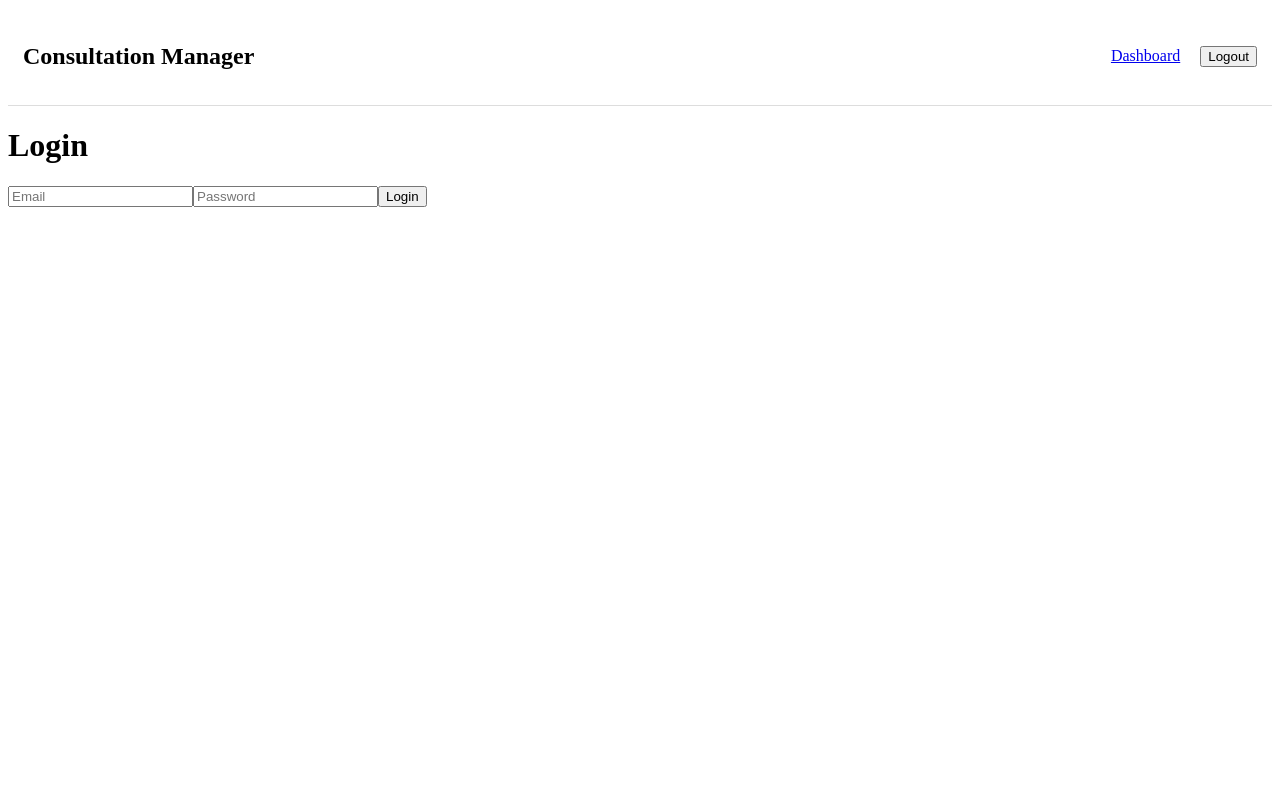
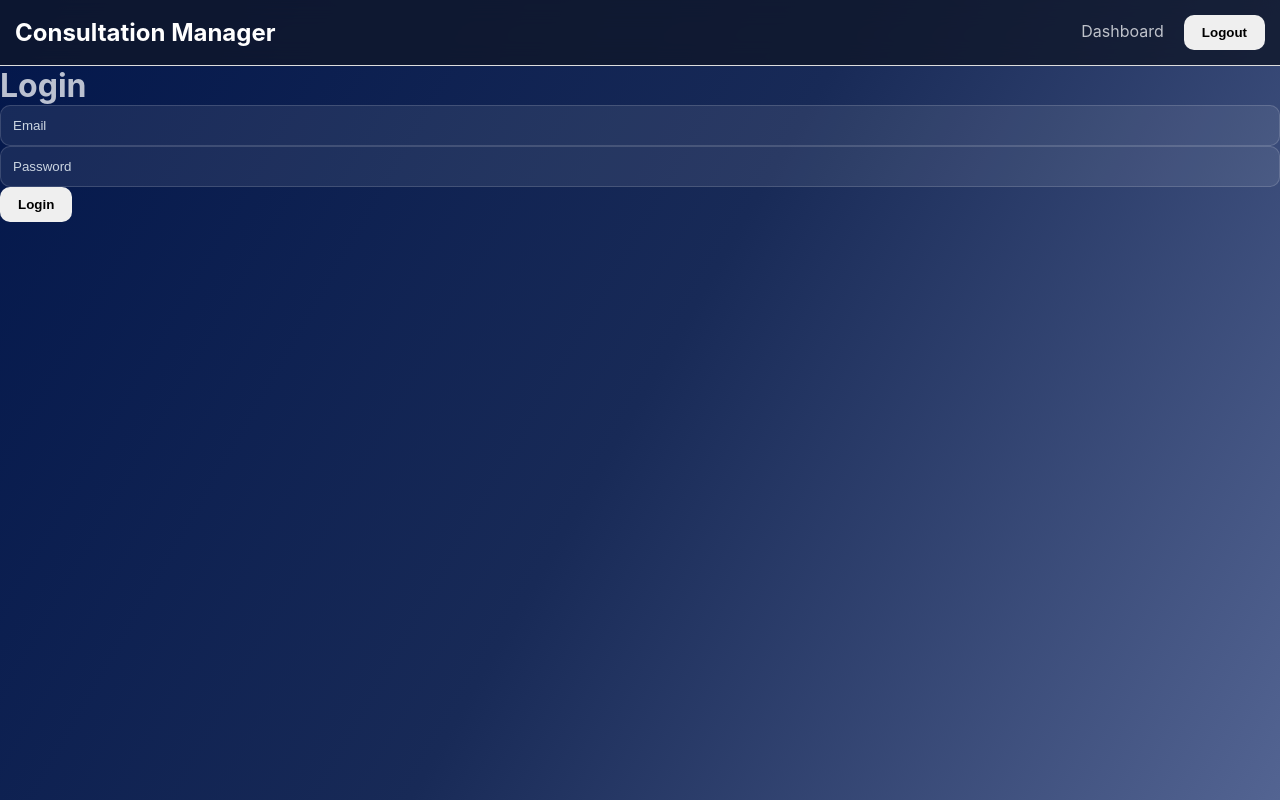
Before and after one commit to sanchali2807/ConsulationRecordingManager, a React app in the folder consultation-recording-manager/frontend/: page /login in a window 1280 px wide. Built offline with nearby package versions, Linux system fonts and the light colour scheme; the HTML template or start-up script is replaced by a standard one.

Commit message:
features

```diff
--- a/consultation-recording-manager/frontend/src/App.css
+++ b/consultation-recording-manager/frontend/src/App.css
@@ -1,184 +1,44 @@
-.counter {
-  font-size: 16px;
-  padding: 5px 10px;
-  border-radius: 5px;
-  color: var(--accent);
-  background: var(--accent-bg);
-  border: 2px solid transparent;
-  transition: border-color 0.3s;
-  margin-bottom: 24px;
-
-  &:hover {
-    border-color: var(--accent-border);
-  }
-  &:focus-visible {
-    outline: 2px solid var(--accent);
-    outline-offset: 2px;
-  }
+* {
+  margin: 0;
+  padding: 0;
+  box-sizing: border-box;
 }
 
-.hero {
-  position: relative;
-
-  .base,
-  .framework,
-  .vite {
-    inset-inline: 0;
-    margin: 0 auto;
-  }
-
-  .base {
-    width: 170px;
-    position: relative;
-    z-index: 0;
-  }
-
-  .framework,
-  .vite {
-    position: absolute;
-  }
-
-  .framework {
-    z-index: 1;
-    top: 34px;
-    height: 28px;
-    transform: perspective(2000px) rotateZ(300deg) rotateX(44deg) rotateY(39deg)
-      scale(1.4);
-  }
-
-  .vite {
-    z-index: 0;
-    top: 107px;
-    height: 26px;
-    width: auto;
-    transform: perspective(2000px) rotateZ(300deg) rotateX(40deg) rotateY(39deg)
-      scale(0.8);
-  }
+body {
+  font-family: Arial, sans-serif;
+  background: #121212;
+  color: #f3f4f6;
 }
 
-#center {
-  display: flex;
-  flex-direction: column;
-  gap: 25px;
-  place-content: center;
-  place-items: center;
-  flex-grow: 1;
-
-  @media (max-width: 1024px) {
-    padding: 32px 20px 24px;
-    gap: 18px;
-  }
+a {
+  color: inherit;
+  text-decoration: none;
 }
 
-#next-steps {
-  display: flex;
-  border-top: 1px solid var(--border);
-  text-align: left;
-
-  & > div {
-    flex: 1 1 0;
-    padding: 32px;
-    @media (max-width: 1024px) {
-      padding: 24px 20px;
-    }
-  }
-
-  .icon {
-    margin-bottom: 16px;
-    width: 22px;
-    height: 22px;
-  }
-
-  @media (max-width: 1024px) {
-    flex-direction: column;
-    text-align: center;
-  }
+button {
+  cursor: pointer;
+  border: none;
+  border-radius: 8px;
+  padding: 10px 16px;
+  transition: 0.2s;
 }
 
-#docs {
-  border-right: 1px solid var(--border);
-
-  @media (max-width: 1024px) {
-    border-right: none;
-    border-bottom: 1px solid var(--border);
-  }
+button:hover {
+  opacity: 0.9;
 }
 
-#next-steps ul {
-  list-style: none;
-  padding: 0;
-  display: flex;
-  gap: 8px;
-  margin: 32px 0 0;
-
-  .logo {
-    height: 18px;
-  }
-
-  a {
-    color: var(--text-h);
-    font-size: 16px;
-    border-radius: 6px;
-    background: var(--social-bg);
-    display: flex;
-    padding: 6px 12px;
-    align-items: center;
-    gap: 8px;
-    text-decoration: none;
-    transition: box-shadow 0.3s;
-
-    &:hover {
-      box-shadow: var(--shadow);
-    }
-    .button-icon {
-      height: 18px;
-      width: 18px;
-    }
-  }
-
-  @media (max-width: 1024px) {
-    margin-top: 20px;
-    flex-wrap: wrap;
-    justify-content: center;
-
-    li {
-      flex: 1 1 calc(50% - 8px);
-    }
-
-    a {
-      width: 100%;
-      justify-content: center;
-      box-sizing: border-box;
-    }
-  }
+input,
+select,
+textarea {
+  width: 100%;
+  padding: 10px;
+  border-radius: 8px;
+  border: 1px solid #333;
+  background: #1e1e1e;
+  color: white;
 }
 
-#spacer {
-  height: 88px;
-  border-top: 1px solid var(--border);
-  @media (max-width: 1024px) {
-    height: 48px;
-  }
+hr {
+  margin: 20px 0;
+  border: 1px solid #2d2d2d;
 }
-
-.ticks {
-  position: relative;
-  width: 100%;
-
-  &::before,
-  &::after {
-    content: '';
-    position: absolute;
-    top: -4.5px;
-    border: 5px solid transparent;
-  }
-
-  &::before {
-    left: 0;
-    border-left-color: var(--border);
-  }
-  &::after {
-    right: 0;
-    border-right-color: var(--border);
-  }
-}
--- a/consultation-recording-manager/frontend/src/components/Navbar.jsx
+++ b/consultation-recording-manager/frontend/src/components/Navbar.jsx
@@ -20,7 +20,7 @@ export default function Navbar() {
   };
 
   return (
-    <nav
+    <nav className="navbar"
       style={{
         padding: "15px",
         display: "flex",
@@ -48,6 +48,7 @@ export default function Navbar() {
         </Link>
 
         <button
+        className="primary-btn"
           onClick={
             handleLogout
           }
--- a/consultation-recording-manager/frontend/src/index.css
+++ b/consultation-recording-manager/frontend/src/index.css
@@ -1,111 +1,157 @@
-:root {
-  --text: #6b6375;
-  --text-h: #08060d;
-  --bg: #fff;
-  --border: #e5e4e7;
-  --code-bg: #f4f3ec;
-  --accent: #aa3bff;
-  --accent-bg: rgba(170, 59, 255, 0.1);
-  --accent-border: rgba(170, 59, 255, 0.5);
-  --social-bg: rgba(244, 243, 236, 0.5);
-  --shadow:
-    rgba(0, 0, 0, 0.1) 0 10px 15px -3px, rgba(0, 0, 0, 0.05) 0 4px 6px -2px;
-
-  --sans: system-ui, 'Segoe UI', Roboto, sans-serif;
-  --heading: system-ui, 'Segoe UI', Roboto, sans-serif;
-  --mono: ui-monospace, Consolas, monospace;
-
-  font: 18px/145% var(--sans);
-  letter-spacing: 0.18px;
-  color-scheme: light dark;
-  color: var(--text);
-  background: var(--bg);
-  font-synthesis: none;
-  text-rendering: optimizeLegibility;
-  -webkit-font-smoothing: antialiased;
-  -moz-osx-font-smoothing: grayscale;
-
-  @media (max-width: 1024px) {
-    font-size: 16px;
-  }
-}
-
-@media (prefers-color-scheme: dark) {
-  :root {
-    --text: #9ca3af;
-    --text-h: #f3f4f6;
-    --bg: #16171d;
-    --border: #2e303a;
-    --code-bg: #1f2028;
-    --accent: #c084fc;
-    --accent-bg: rgba(192, 132, 252, 0.15);
-    --accent-border: rgba(192, 132, 252, 0.5);
-    --social-bg: rgba(47, 48, 58, 0.5);
-    --shadow:
-      rgba(0, 0, 0, 0.4) 0 10px 15px -3px, rgba(0, 0, 0, 0.25) 0 4px 6px -2px;
-  }
-
-  #social .button-icon {
-    filter: invert(1) brightness(2);
-  }
+* {
+  margin: 0;
+  padding: 0;
+  box-sizing: border-box;
 }
 
 body {
-  margin: 0;
+  font-family: Inter, Arial, sans-serif;
+  min-height: 100vh;
+
+  background:
+    linear-gradient(
+      120deg,
+      #03174b,
+      #182a57,
+      #536492
+    );
+
+  color: #f8fafcbf;
 }
 
-#root {
-  width: 1126px;
-  max-width: 100%;
-  margin: 0 auto;
-  text-align: center;
-  border-inline: 1px solid var(--border);
-  min-height: 100svh;
-  display: flex;
-  flex-direction: column;
-  box-sizing: border-box;
+a {
+  text-decoration: none;
+  color: inherit;
 }
 
-h1,
-h2 {
-  font-family: var(--heading);
-  font-weight: 500;
-  color: var(--text-h);
+button {
+  border: none;
+  border-radius: 10px;
+  padding: 10px 18px;
+  cursor: pointer;
+  font-weight: 600;
+
+  transition: all 0.25s ease;
 }
 
-h1 {
-  font-size: 56px;
-  letter-spacing: -1.68px;
-  margin: 32px 0;
-  @media (max-width: 1024px) {
-    font-size: 36px;
-    margin: 20px 0;
-  }
-}
-h2 {
-  font-size: 24px;
-  line-height: 118%;
-  letter-spacing: -0.24px;
-  margin: 0 0 8px;
-  @media (max-width: 1024px) {
-    font-size: 20px;
-  }
-}
-p {
-  margin: 0;
+button:hover {
+  transform: translateY(-2px);
 }
 
-code,
-.counter {
-  font-family: var(--mono);
-  display: inline-flex;
-  border-radius: 4px;
-  color: var(--text-h);
+input,
+select,
+textarea {
+  width: 100%;
+  padding: 12px;
+
+  border-radius: 10px;
+
+  border: 1px solid
+    rgba(255,255,255,0.15);
+
+  background:
+    rgba(255,255,255,0.08);
+
+  color: white;
+
+  outline: none;
 }
 
-code {
-  font-size: 15px;
-  line-height: 135%;
-  padding: 4px 8px;
-  background: var(--code-bg);
+input::placeholder,
+textarea::placeholder {
+  color: #cbd5e1;
 }
+
+.page-container {
+  max-width: 1400px;
+  margin: 0 auto;
+  padding: 30px;
+}
+hr {
+  border: none;
+  border-top: 1px solid
+    rgba(255,255,255,0.1);
+
+  margin: 25px 0;
+}
+
+
+
+.navbar {
+  background:
+    rgba(15,23,42,0.8);
+
+  backdrop-filter: blur(12px);
+
+  border-bottom:
+    1px solid rgba(
+      255,
+      255,
+      255,
+      0.1
+    );
+
+  padding: 18px 32px;
+
+  display: flex;
+
+  justify-content:
+    space-between;
+
+  align-items: center;
+}
+
+.navbar h2 {
+  color: white;
+}
+
+.logout-btn {
+  background:
+    linear-gradient(
+      135deg,
+      #2563eb,
+      #4f46e5
+    );
+
+  color: white;
+}
+
+
+.stats-container {
+  display: flex;
+  gap: 20px;
+  margin-bottom: 25px;
+}
+
+.stat-card {
+  flex: 1;
+
+  background:
+    rgba(255,255,255,0.08);
+
+  backdrop-filter:
+    blur(10px);
+
+  border:
+    1px solid
+    rgba(
+      255,
+      255,
+      255,
+      0.12
+    );
+
+  border-radius: 16px;
+
+  padding: 20px;
+}
+
+.stat-card h4 {
+  color: #cbd5e1;
+}
+
+.stat-card p {
+  font-size: 28px;
+  font-weight: bold;
+  margin-top: 10px;
+}
--- a/consultation-recording-manager/frontend/src/main.jsx
+++ b/consultation-recording-manager/frontend/src/main.jsx
@@ -2,7 +2,7 @@ import React from "react";
 import ReactDOM from "react-dom/client";
 
 import App from "./App";
-
+import "./index.css"
 import {
   AuthProvider
 } from "./context/AuthContext";
--- a/consultation-recording-manager/frontend/src/pages/DashboardPage.jsx
+++ b/consultation-recording-manager/frontend/src/pages/DashboardPage.jsx
@@ -168,7 +168,9 @@ if (!clientName.trim()) {
     };
 
   return (
-    <div
+    <>
+    <div className="page-container">
+      <div
       style={{
         padding: "20px"
       }}
@@ -186,19 +188,21 @@ if (!clientName.trim()) {
 )}
 
 <div
-  style={{
-    display: "flex",
-    gap: "20px",
-    marginBottom: "20px"
-  }}
+className="stats-container"
+  // style={{
+  //   display: "flex",
+  //   gap: "20px",
+  //   marginBottom: "20px"
+  // }}
 >
 
   <div
-    style={{
-      border: "1px solid #ccc",
-      padding: "15px",
-      borderRadius: "8px"
-    }}
+  className="stat-card"
+    // style={{
+    //   border: "1px solid #ccc",
+    //   padding: "15px",
+    //   borderRadius: "8px"
+    // }}
   >
     <h4>
       Total Recordings
@@ -210,11 +214,7 @@ if (!clientName.trim()) {
   </div>
 
   <div
-    style={{
-      border: "1px solid #ccc",
-      padding: "15px",
-      borderRadius: "8px"
-    }}
+    className="stat-card"
   >
     <h4>
       This Week
@@ -267,6 +267,7 @@ if (!clientName.trim()) {
       <hr />
 
       <form
+      className="upload-form"
         onSubmit={
           handleSubmit
         }
@@ -305,6 +306,7 @@ if (!clientName.trim()) {
         />
 
         <button
+        className="primary-btn"
           type="submit"
         >
           {loading
@@ -342,6 +344,7 @@ if (!clientName.trim()) {
   </p>
 
   <button
+  className="primary-btn"
     onClick={() => {
 
       setSearch("");
@@ -419,5 +422,7 @@ if (!clientName.trim()) {
       </div>
 
     </div>
+    </div>
+    </>
   );
 }
--- a/consultation-recording-manager/frontend/src/pages/RecordingDetailPage.jsx
+++ b/consultation-recording-manager/frontend/src/pages/RecordingDetailPage.jsx
@@ -170,6 +170,38 @@ alert(
       setSaving(false);
     }
   };
+
+
+const handleArchive =
+  async () => {
+
+    try {
+
+      const updated =
+        await updateRecording(
+          id,
+          {
+            status:
+              recording.status ===
+              "active"
+                ? "archived"
+                : "active"
+          }
+        );
+
+      setRecording(
+        updated
+      );
+
+    } catch (error) {
+
+      alert(
+        "Status update failed"
+      );
+    }
+  };
+
+
   const handleDelete =
   async () => {
 
@@ -203,13 +235,17 @@ alert(
   };
 
   return (
+    <>
+    <div className="page-container">
     <div
-      style={{
-        padding: "20px"
-      }}
+      // style={{
+      //   padding: "20px"
+      // }}
+      className="detail-card"
     >
 
 <button
+className="primary-btn"
   onClick={() =>
     navigate(-1)
   }
@@ -320,13 +356,20 @@ career,finance,love"
                 key={tag}
                 style={{
   padding:
-                    "6px 12px",
+    "8px 16px",
+
   margin:
     "4px",
+
   borderRadius:
-                    "20px",
+    "50px",
+
   background:
-                    "#ddd",
+    "linear-gradient(135deg,#2563eb,#4f46e5)",
+
+  color:
+    "white",
+
   display:
     "inline-block"
 }}
@@ -344,6 +387,23 @@ career,finance,love"
 <br />
 
 <button
+className="primary-btn"
+  onClick={
+    handleArchive
+  }
+>
+  {
+    recording.status ===
+    "active"
+      ? "Archive Recording"
+      : "Restore Recording"
+  }
+</button>
+
+<br />
+<br />
+<button
+className="primary-btn"
   onClick={
     handleDelete
   }
@@ -410,5 +470,7 @@ career,finance,love"
 )}
 
     </div>
+    </div>
+    </>
   );
 }
```
Also changed, not shown: 1 other file (tests, documents, lock files or other folders). Lines whose indentation alone changed are shown as unchanged.
